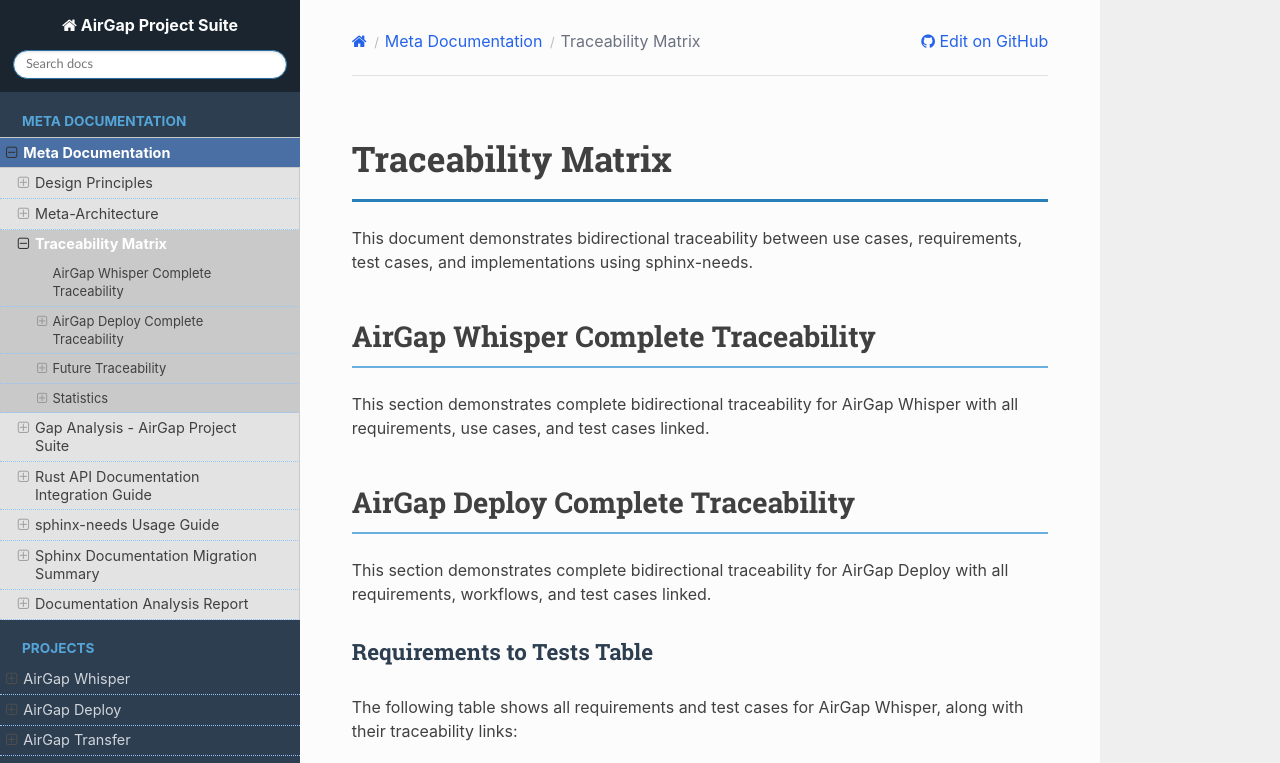
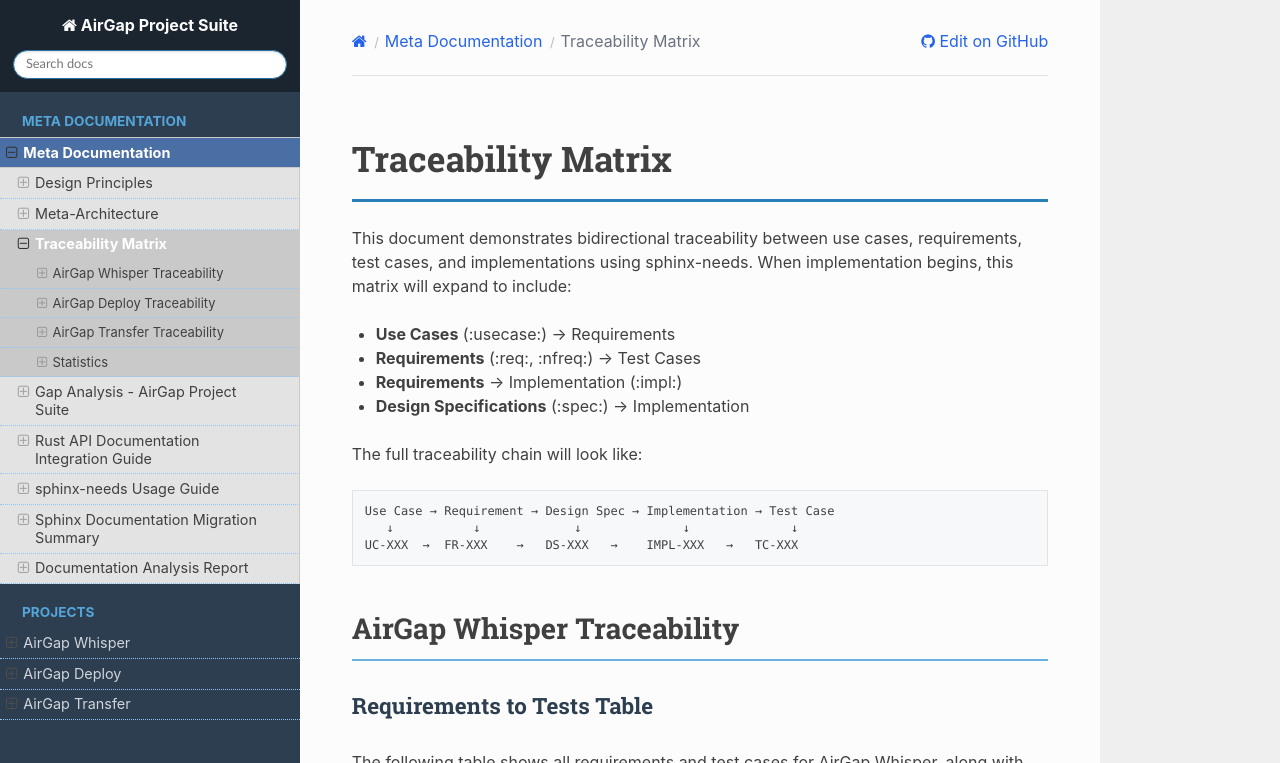
Before and after one commit to Cleanroom-Labs/cleanroom-technical-docs, a Sphinx documentation site: the page built from source/meta/traceability-matrix.rst, in a window 1280 px wide and 900 px high, cut to the strip 0-763 px from the top of the window. Built offline with Sphinx 7.4.7 and the Read the Docs theme 3.1.0, drawn with Linux system fonts in a browser that asks for light colours; some of the changed text lies outside the part shown.

Commit message:
Cleans-up the traceability page

```diff
--- a/source/meta/traceability-matrix.rst
+++ b/source/meta/traceability-matrix.rst
@@ -1,17 +1,23 @@
 Traceability Matrix
 ===================
 
-This document demonstrates bidirectional traceability between use cases, requirements, test cases, and implementations using sphinx-needs.
+This document demonstrates bidirectional traceability between use cases, requirements, test cases, and implementations using sphinx-needs. When implementation begins, this matrix will expand to include:
 
-AirGap Whisper Complete Traceability
--------------------------------------
+- **Use Cases** (:usecase:) → Requirements
+- **Requirements** (:req:, :nfreq:) → Test Cases
+- **Requirements** → Implementation (:impl:)
+- **Design Specifications** (:spec:) → Implementation
 
-This section demonstrates complete bidirectional traceability for AirGap Whisper with all requirements, use cases, and test cases linked.
+The full traceability chain will look like:
 
-AirGap Deploy Complete Traceability
-------------------------------------
+::
 
-This section demonstrates complete bidirectional traceability for AirGap Deploy with all requirements, workflows, and test cases linked.
+   Use Case → Requirement → Design Spec → Implementation → Test Case
+      ↓           ↓             ↓              ↓              ↓
+   UC-XXX  →  FR-XXX    →   DS-XXX   →    IMPL-XXX   →   TC-XXX
+
+AirGap Whisper Traceability
+---------------------------
 
 Requirements to Tests Table
 ~~~~~~~~~~~~~~~~~~~~~~~~~~~~
@@ -68,8 +74,11 @@
    :tags: transcription
    :show_link_names:
 
-AirGap Deploy Requirements to Tests Table
-~~~~~~~~~~~~~~~~~~~~~~~~~~~~~~~~~~~~~~~~~~
+AirGap Deploy Traceability
+--------------------------
+
+Requirements to Tests Table
+~~~~~~~~~~~~~~~~~~~~~~~~~~~
 
 The following table shows all requirements and test cases for AirGap Deploy:
 
@@ -79,8 +88,8 @@
    :filter: "deploy" in tags
    :style: table
 
-AirGap Deploy Requirements Only
-~~~~~~~~~~~~~~~~~~~~~~~~~~~~~~~~
+Requirements Only
+~~~~~~~~~~~~~~~~~
 
 .. needtable::
    :types: req, nfreq
@@ -88,8 +97,8 @@
    :filter: "deploy" in tags
    :style: table
 
-AirGap Deploy Test Cases Only
-~~~~~~~~~~~~~~~~~~~~~~~~~~~~~~
+Test Cases Only
+~~~~~~~~~~~~~~~
 
 .. needtable::
    :types: test
@@ -97,8 +106,8 @@
    :filter: "deploy" in tags
    :style: table
 
-AirGap Deploy Traceability Flow Diagram
-~~~~~~~~~~~~~~~~~~~~~~~~~~~~~~~~~~~~~~~~
+Traceability Flow Diagram
+~~~~~~~~~~~~~~~~~~~~~~~~~
 
 This diagram visualizes the relationships between workflows, requirements and test cases:
 
@@ -107,8 +116,11 @@
    :tags: deploy
    :show_link_names:
 
-AirGap Transfer Requirements to Tests Table
-~~~~~~~~~~~~~~~~~~~~~~~~~~~~~~~~~~~~~~~~~~~~
+AirGap Transfer Traceability
+----------------------------
+
+Requirements to Tests Table
+~~~~~~~~~~~~~~~~~~~~~~~~~~~
 
 The following table shows all requirements and test cases for AirGap Transfer:
 
@@ -118,8 +130,8 @@
    :filter: "transfer" in tags
    :style: table
 
-AirGap Transfer Requirements Only
-~~~~~~~~~~~~~~~~~~~~~~~~~~~~~~~~~~
+Requirements Only
+~~~~~~~~~~~~~~~~~
 
 .. needtable::
    :types: req, nfreq
@@ -127,8 +139,8 @@
    :filter: "transfer" in tags
    :style: table
 
-AirGap Transfer Test Cases Only
-~~~~~~~~~~~~~~~~~~~~~~~~~~~~~~~~
+Test Cases Only
+~~~~~~~~~~~~~~~
 
 .. needtable::
    :types: test
@@ -136,8 +148,8 @@
    :filter: "transfer" in tags
    :style: table
 
-AirGap Transfer Traceability Flow Diagram
-~~~~~~~~~~~~~~~~~~~~~~~~~~~~~~~~~~~~~~~~~~
+Traceability Flow Diagram
+~~~~~~~~~~~~~~~~~~~~~~~~~
 
 This diagram visualizes the relationships between workflows, requirements and test cases:
 
@@ -145,27 +157,6 @@
    :types: usecase, req, nfreq, test
    :tags: transfer
    :show_link_names:
-
-Future Traceability
--------------------
-
-When implementation begins, this matrix will expand to include:
-
-- **Use Cases** (:usecase:) → Requirements
-- **Requirements** (:req:, :nfreq:) → Test Cases
-- **Requirements** → Implementation (:impl:)
-- **Design Specifications** (:spec:) → Implementation
-
-Complete Traceability Chain
-~~~~~~~~~~~~~~~~~~~~~~~~~~~~
-
-The full traceability chain will look like:
-
-::
-
-   Use Case → Requirement → Design Spec → Implementation → Test Case
-      ↓           ↓             ↓              ↓              ↓
-   UC-XXX  →  FR-XXX    →   DS-XXX   →    IMPL-XXX   →   TC-XXX
 
 Statistics
 ----------
```
